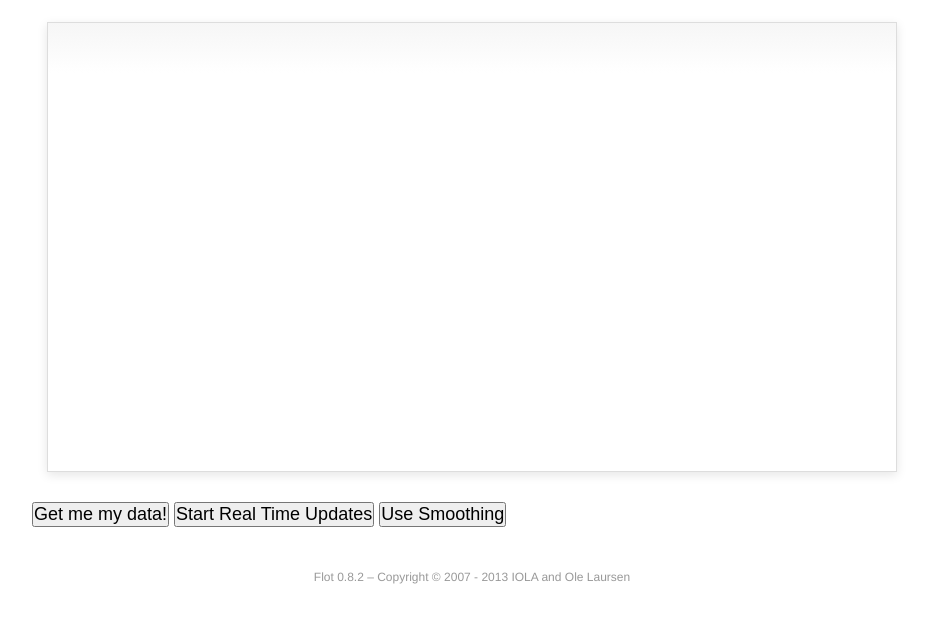
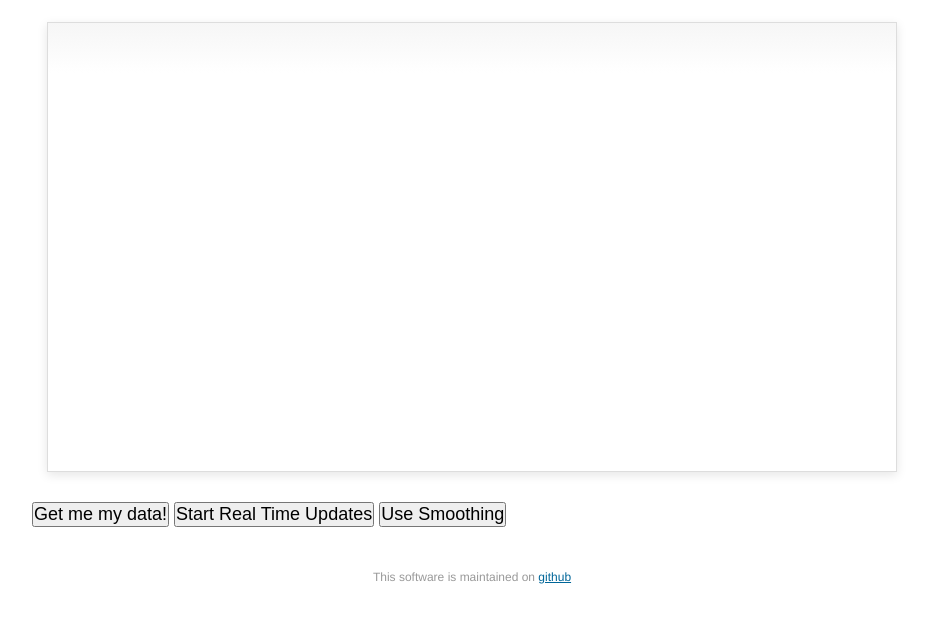
Before and after one commit to captainkirkby/Gears, a website: page node/public/plot.html in a window 1280 px wide. Shown: the part 66-688 px from the top of the page, without its empty margins (168-1096 px from the left). Drawn offline with Linux system fonts and the light colour scheme; no server answers.

Commit message:
Update footer on plot.html (now links to our github repo)

```diff
--- a/node/public/graphSource.js
+++ b/node/public/graphSource.js
@@ -162,8 +162,6 @@ $(function() {
 		}
 	});
 
-	$("#footer").prepend("Flot " + $.plot.version + " &ndash; ");
-
 	displayRecentData();
 });
 
--- a/node/public/plot.html
+++ b/node/public/plot.html
@@ -30,7 +30,7 @@
 	</div>
 
 	<div id="footer">
-		Copyright &copy; 2007 - 2013 IOLA and Ole Laursen
+		This software is maintained on <a href="https://github.com/captainkirkby/Gears">github</a>
 	</div>
 
 </body>
```
